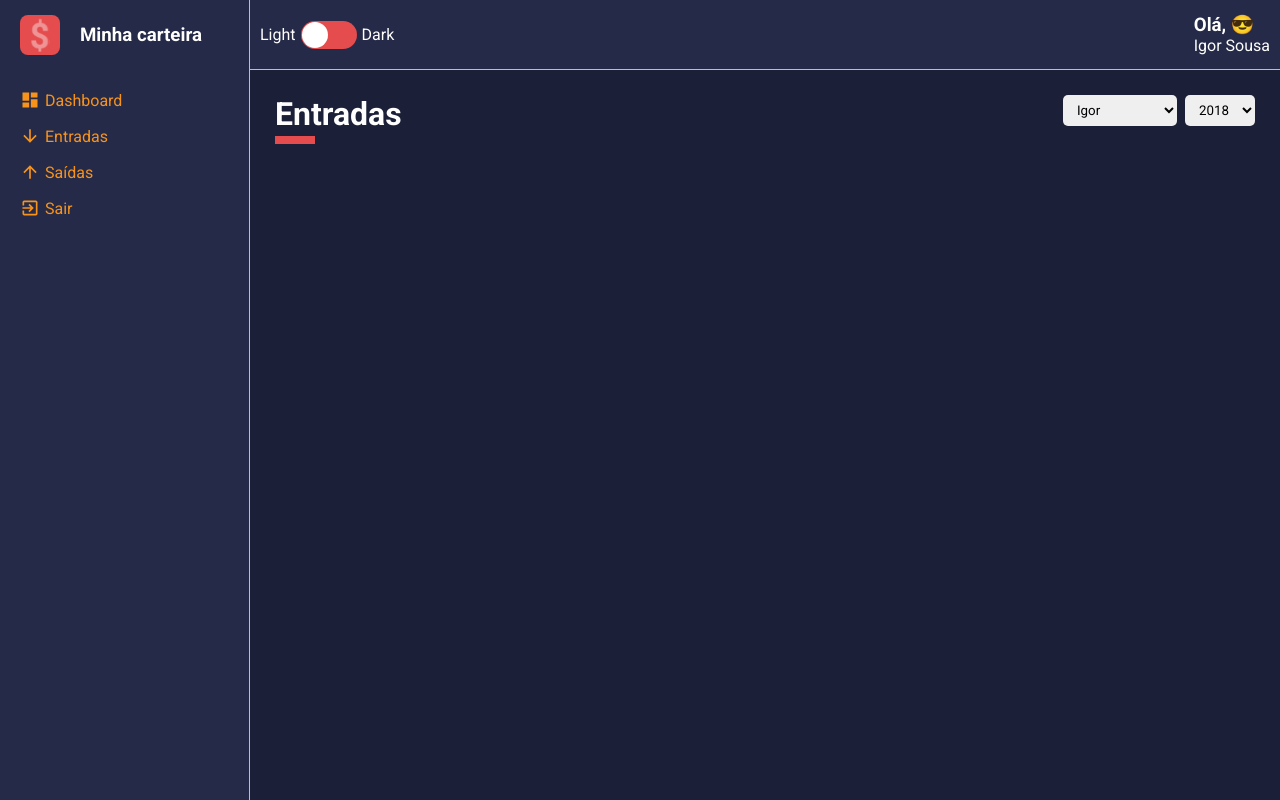
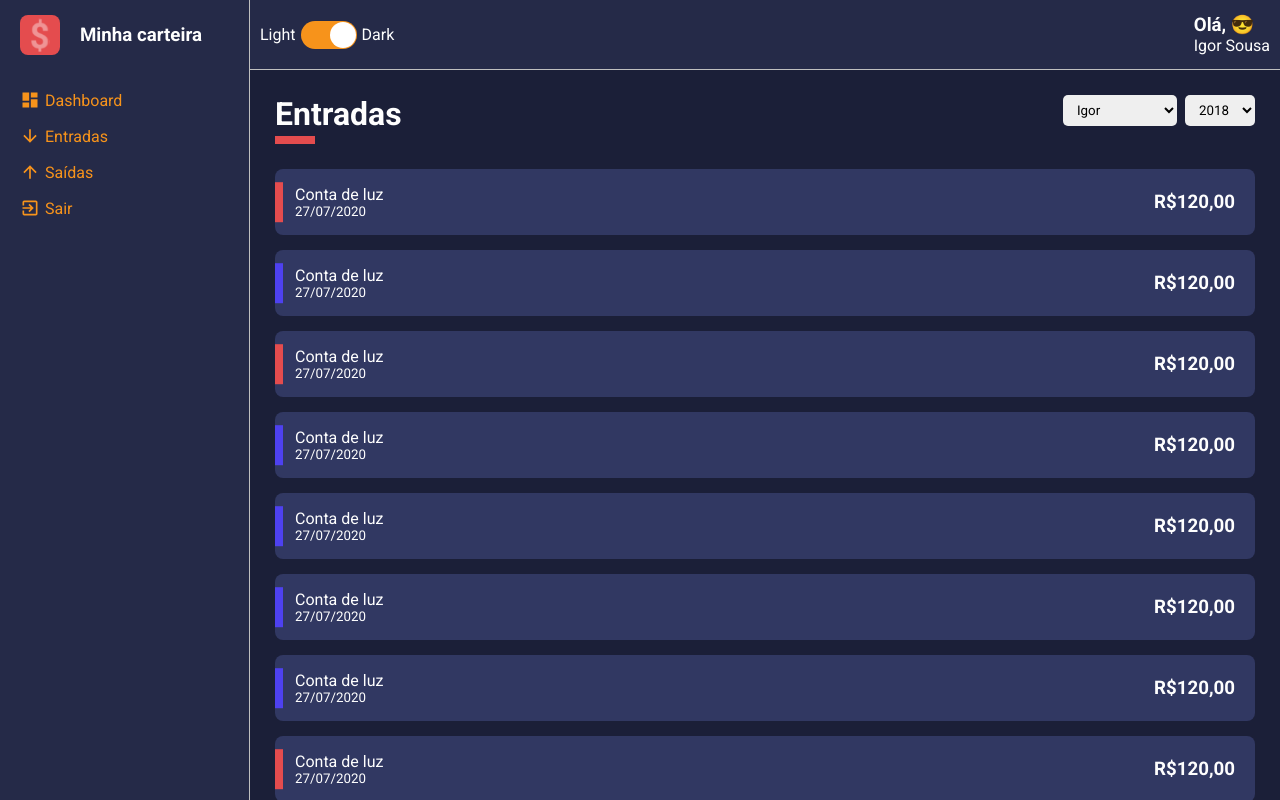
Before and after one commit to IgorSousaFront/minha_carteira_curso, a React (Create React App) app: page / in a window 1280 px wide. Built offline with nearby package versions, Linux system fonts and the light colour scheme.

Commit message:
ajustando estilo da barra de rolagem e configuração dos cards da lista

```diff
--- /dev/null
+++ b/src/components/HistoryFinanceCard/index.tsx
@@ -0,0 +1,34 @@
+import React from "react";
+
+import {
+  Card,
+  Title,
+  Tag
+} from "./styles"
+
+interface IHistoryFinanceCardProps {
+  tagColor: string;
+  title: string;
+  subtitle: string;
+  amount: string;
+}
+
+const HistoryFinanceCard: React.FC<IHistoryFinanceCardProps> = ({
+  tagColor,
+  title,
+  subtitle,
+  amount,
+}) => {
+  return (
+    <Card>
+      <Tag color={tagColor}/>
+      <Title>
+        <span>{title}</span>
+        <small>{subtitle}</small>
+      </Title>
+      <h3>{amount}</h3>
+    </Card>
+  );
+}
+
+export default HistoryFinanceCard;
--- /dev/null
+++ b/src/components/HistoryFinanceCard/styles.ts
@@ -0,0 +1,41 @@
+import styled from "styled-components";
+
+interface ITagProps {
+  color: string;
+}
+
+export const Card = styled.li`
+  position: relative;
+  background-color: ${props => props.theme.colors.tertiary};
+  padding: 16px 20px;
+  border-radius: 8px;
+  display: flex;
+  align-items: center;
+  justify-content: space-between;
+  margin-bottom: 15px;
+  list-style: none;
+  cursor: pointer;
+  transition: transform .3s;
+
+  &:hover {
+    opacity: .7;
+    transform: scale(1.01);
+  }
+`;
+
+export const Title = styled.div`
+
+  > span, > small {
+    display: block;
+  }
+`
+
+export const Tag = styled.span<ITagProps>`
+  position: absolute;
+  left: 0;
+  top: 50%;
+  transform: translateY(-50%);
+  height: 60%;
+  width: 8px;
+  background-color: ${props => props.color};
+`;
--- a/src/components/MainContent/styles.ts
+++ b/src/components/MainContent/styles.ts
@@ -5,4 +5,19 @@ export const Container = styled.main`
   color: ${props => props.theme.colors.white};
   background-color: ${props => props.theme.colors.primary};
   padding: 25px;
+  height: calc(100vh - 70px);
+  overflow: auto;
+
+  ::-webkit-scrollbar {
+    width: 10px;
+  }
+
+  ::-webkit-scrollbar-thumb {
+    background-color: ${props => props.theme.colors.secondary};
+    border-radius: 10px;
+  }
+
+  ::-webkit-scrollbar-track {
+    background-color: ${props => props.theme.colors.tertiary};
+  }
 `;
--- a/src/components/Toggle/index.tsx
+++ b/src/components/Toggle/index.tsx
@@ -9,7 +9,7 @@ const Toggle: React.FC = () => (
   <Container>
     <ToggleLabel>Light</ToggleLabel>
     <ToggleSelector
-      checked={false}
+      checked
       uncheckedIcon={false}
       checkedIcon={false}
       onChange={() => console.log('mudou')}
--- a/src/pages/Lists/index.tsx
+++ b/src/pages/Lists/index.tsx
@@ -1,8 +1,9 @@
 import React from 'react';
 
 import SelectInput from '../../components/SelectInput';
+import HistoryFinanceCard from '../../components/HistoryFinanceCard';
 
-import { Container } from './styles';
+import { Container, Content } from './styles';
 import ContentHeader from '../../components/ContentHeader';
 
 const List: React.FC = () => {
@@ -19,6 +20,20 @@ const List: React.FC = () => {
     {value: 2021, label: 2021},
   ];
 
+  let cardList = []
+
+  for(let i = 0; i <= 33; i++) {
+    let isRed = Math.floor(Math.random() * 2)
+    cardList.push(
+      <HistoryFinanceCard
+        tagColor={isRed ? '#E44C4E' : '#4E41F0'}
+        title="Conta de luz"
+        subtitle="27/07/2020"
+        amount="R$120,00"
+      />
+    )
+  }
+
   return (
     <Container>
       <ContentHeader
@@ -28,6 +43,38 @@ const List: React.FC = () => {
         <SelectInput options={names}/>
         <SelectInput options={years}/>
       </ContentHeader>
+
+      <Content>
+        {cardList}
+        {/* <HistoryFinanceCard
+          cardColor="#313862"
+          tagColor="#E44C4E"
+          title="Conta de luz"
+          subtitle="27/07/2020"
+          amount="R$120,00"
+        />
+        <HistoryFinanceCard
+          cardColor="#313862"
+          tagColor="#E44C4E"
+          title="Conta de luz"
+          subtitle="27/07/2020"
+          amount="R$120,00"
+        />
+        <HistoryFinanceCard
+          cardColor="#313862"
+          tagColor="#E44C4E"
+          title="Conta de luz"
+          subtitle="27/07/2020"
+          amount="R$120,00"
+        />
+        <HistoryFinanceCard
+          cardColor="#313862"
+          tagColor="#E44C4E"
+          title="Conta de luz"
+          subtitle="27/07/2020"
+          amount="R$120,00"
+        /> */}
+      </Content>
     </Container>
   );
 }
--- a/src/pages/Lists/styles.ts
+++ b/src/pages/Lists/styles.ts
@@ -1,3 +1,5 @@
 import styled from "styled-components";
 
 export const Container = styled.div``
+
+export const Content = styled.ul``
```
